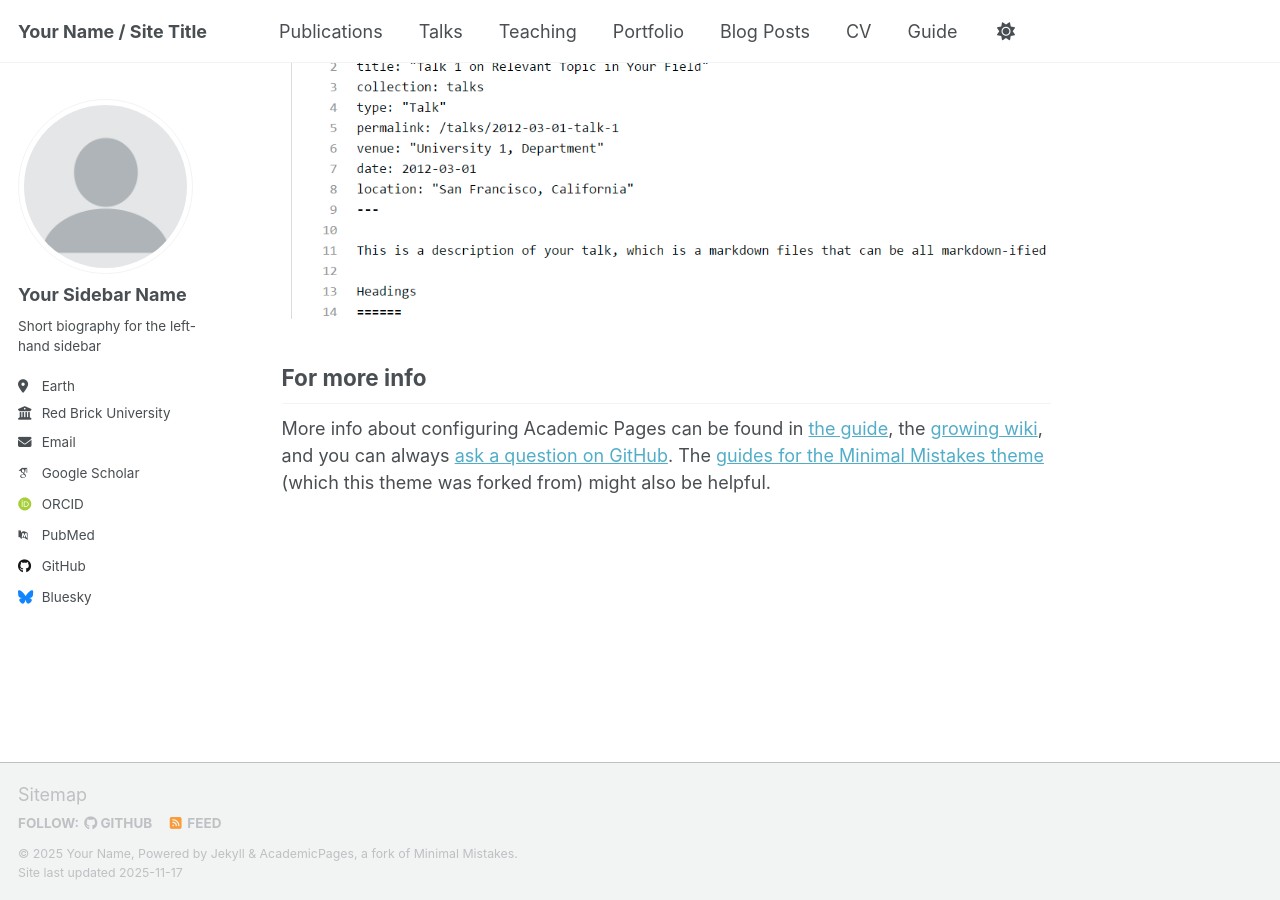
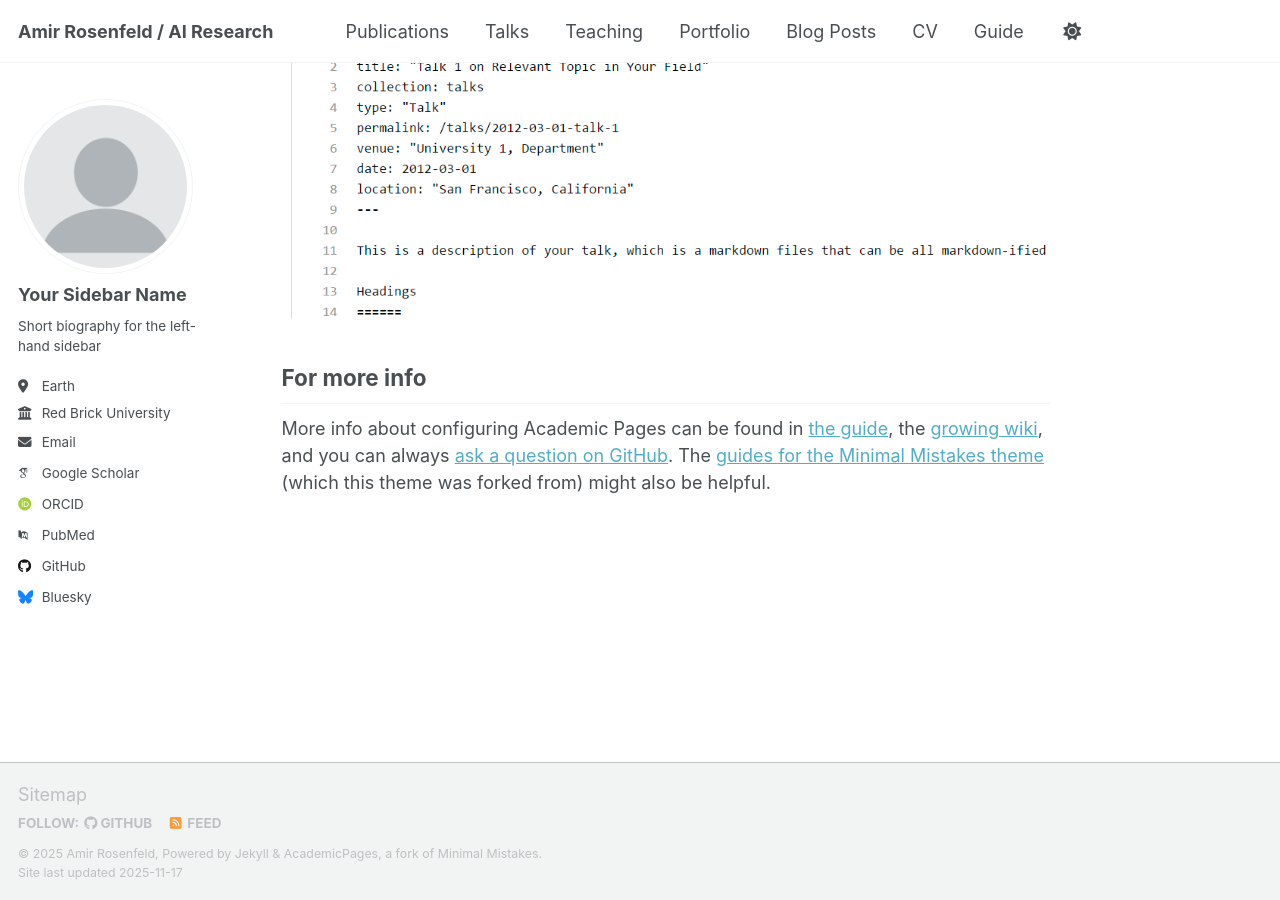
Before and after one commit to rosenfeldamir/rosenfeldamir.github.io, a Jekyll site: the page built from _pages/about.md, in a window 1280 px wide and 900 px high, scrolled down 2880 px. Built offline with Jekyll 4.4.1, drawn with Linux system fonts in a browser that asks for light colours; some web fonts are replaced; a script that is not in the unit is left out.

Commit message:
Update site configuration with personal details

```diff
--- a/_config.yml
+++ b/_config.yml
@@ -9,14 +9,14 @@
 # Basic Site Settings
 locale                   : "en-US"
 site_theme               : "default" # Currently available options are "default", "air"
-title                    : "Your Name / Site Title"
+title                    : "Amir Rosenfeld / AI Research"
 title_separator          : "-"
-name                     : &name "Your Name"
-description              : &description "Your Name's academic portfolio"   # Update this with a general description of your site, this is the default if not overridden by a page
-url                      : https://academicpages.github.io # The base hostname & protocol for your site e.g. "https://[your GitHub username].github.io",
+name                     : &name "Amir Rosenfeld"
+description              : &description "Amir Rosenfeld's academic portfolio"   # Update this with a general description of your site, this is the default if not overridden by a page
+url                      : https://rosenfeldamir.github.io # The base hostname & protocol for your site e.g. "https://[your GitHub username].github.io",
                                                            # or if you already have some other page hosted on Github then use "https://[your GitHub username].github.io/[Your Repo Name]"
 baseurl                  : "" # the subpath of your site, e.g. "/blog"
-repository               : "academicpages/academicpages.github.io"
+repository               : "https://github.com/rosenfeldamir/rosenfeldamir.github.io"
 
 # Site Author - The following control what appear as part of the author content on the side bar.
 #               If a field is blank the icon and link will not appear, otherwise it will be shown.
```
